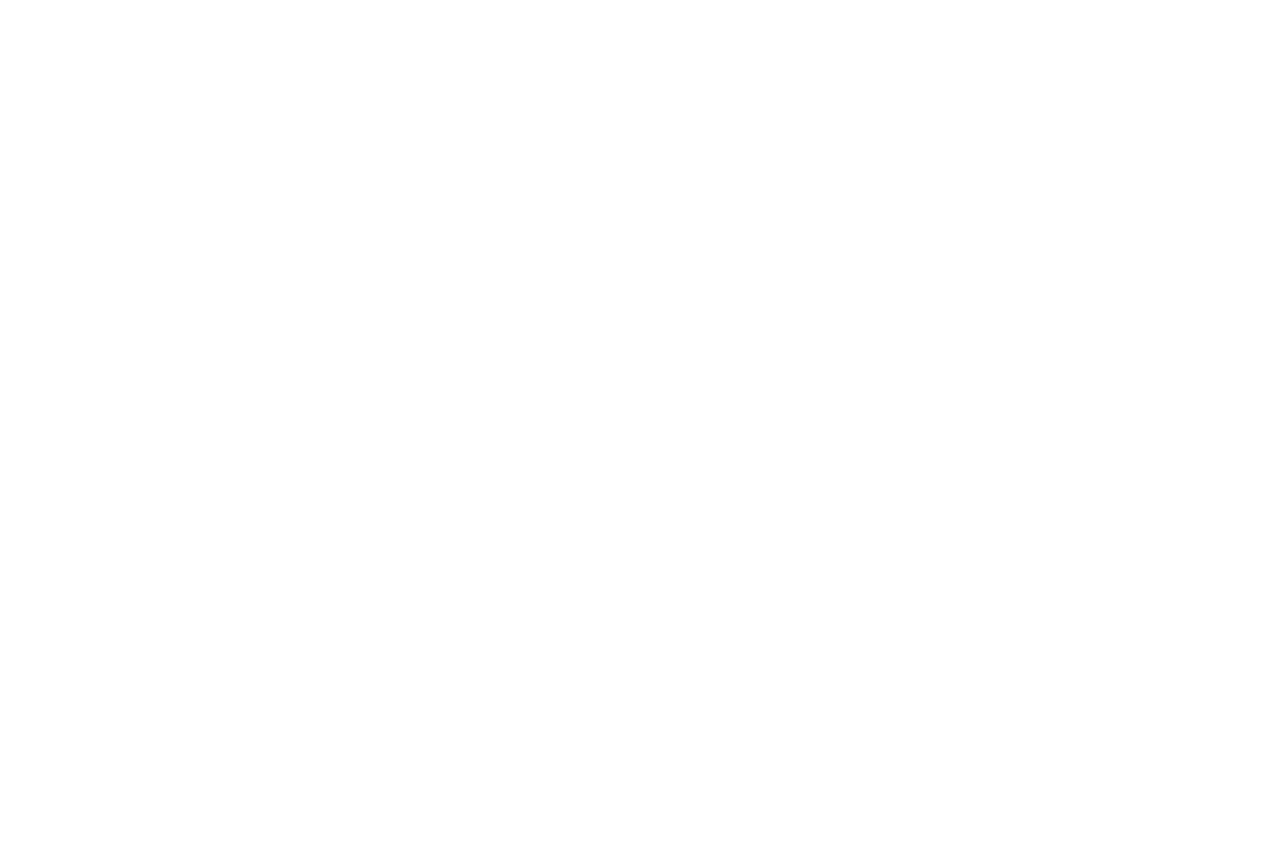
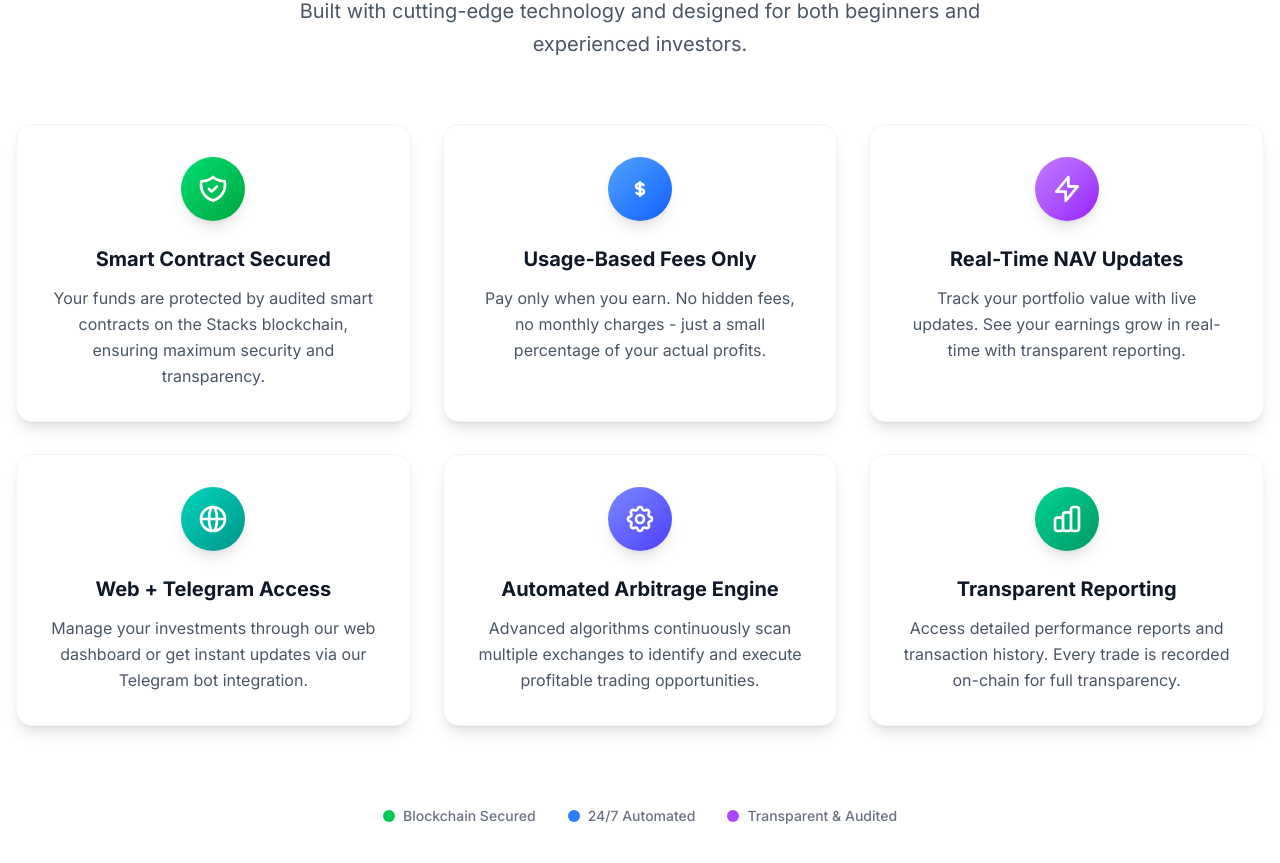
Before and after one commit to Mcsavvy/poolmind, a Next.js app in the folder platform/: page / in a window 1280 px wide. Shown: the part 1877-2740 px from the top of the page. Before the commit the page ends 1720 px from the top, so only its background shows below. Built offline with nearby package versions, Linux system fonts and the light colour scheme.

Commit message:
feat: Add Features Grid section to showcase platform benefits and enhance user engagement

```diff
--- a/platform/app/page.tsx
+++ b/platform/app/page.tsx
@@ -1,11 +1,14 @@
+
 import HeroSection from '@/components/hero-section';
 import HowItWorksSection from '@/components/how-it-works-section';
+import FeaturesGridSection from '@/components/features-grid-section';
 
 export default function Home() {
   return (
     <div className="min-h-screen">
       <HeroSection />
       <HowItWorksSection />
+      <FeaturesGridSection />
     </div>
   );
 }
--- /dev/null
+++ b/platform/components/features-grid-section.tsx
@@ -0,0 +1,169 @@
+'use client';
+
+/**
+ * Feature icon components with circular backgrounds
+ */
+const SmartContractIcon = () => (
+  <div className="w-16 h-16 bg-gradient-to-br from-green-400 to-green-600 rounded-full flex items-center justify-center shadow-lg">
+    <svg className="w-8 h-8 text-white" fill="none" stroke="currentColor" viewBox="0 0 24 24">
+      <path strokeLinecap="round" strokeLinejoin="round" strokeWidth={2} d="M9 12l2 2 4-4m5.618-4.016A11.955 11.955 0 0112 2.944a11.955 11.955 0 01-8.618 3.04A12.02 12.02 0 003 9c0 5.591 3.824 10.29 9 11.622 5.176-1.332 9-6.03 9-11.622 0-1.042-.133-2.052-.382-3.016z" />
+    </svg>
+  </div>
+);
+
+const UsageFeesIcon = () => (
+  <div className="w-16 h-16 bg-gradient-to-br from-blue-400 to-blue-600 rounded-full flex items-center justify-center shadow-lg">
+    <svg className="w-8 h-8 text-white" fill="none" stroke="currentColor" viewBox="0 0 24 24">
+      <path strokeLinecap="round" strokeLinejoin="round" strokeWidth={2} d="M12 8c-1.657 0-3 .895-3 2s1.343 2 3 2 3 .895 3 2-1.343 2-3 2m0-8c1.11 0 2.08.402 2.599 1M12 8V7m0 1v8m0 0v1m0-1c-1.11 0-2.08-.402-2.599-1" />
+    </svg>
+  </div>
+);
+
+const RealTimeIcon = () => (
+  <div className="w-16 h-16 bg-gradient-to-br from-purple-400 to-purple-600 rounded-full flex items-center justify-center shadow-lg">
+    <svg className="w-8 h-8 text-white" fill="none" stroke="currentColor" viewBox="0 0 24 24">
+      <path strokeLinecap="round" strokeLinejoin="round" strokeWidth={2} d="M13 10V3L4 14h7v7l9-11h-7z" />
+    </svg>
+  </div>
+);
+
+const WebTelegramIcon = () => (
+  <div className="w-16 h-16 bg-gradient-to-br from-teal-400 to-teal-600 rounded-full flex items-center justify-center shadow-lg">
+    <svg className="w-8 h-8 text-white" fill="none" stroke="currentColor" viewBox="0 0 24 24">
+      <path strokeLinecap="round" strokeLinejoin="round" strokeWidth={2} d="M21 12a9 9 0 01-9 9m9-9a9 9 0 00-9-9m9 9H3m9 9a9 9 0 01-9-9m9 9c1.657 0 3-4.03 3-9s-1.343-9-3-9m0 18c-1.657 0-3-4.03-3-9s1.343-9 3-9m-9 9a9 9 0 019-9" />
+    </svg>
+  </div>
+);
+
+const AutomatedEngineIcon = () => (
+  <div className="w-16 h-16 bg-gradient-to-br from-indigo-400 to-indigo-600 rounded-full flex items-center justify-center shadow-lg">
+    <svg className="w-8 h-8 text-white" fill="none" stroke="currentColor" viewBox="0 0 24 24">
+      <path strokeLinecap="round" strokeLinejoin="round" strokeWidth={2} d="M10.325 4.317c.426-1.756 2.924-1.756 3.35 0a1.724 1.724 0 002.573 1.066c1.543-.94 3.31.826 2.37 2.37a1.724 1.724 0 001.065 2.572c1.756.426 1.756 2.924 0 3.35a1.724 1.724 0 00-1.066 2.573c.94 1.543-.826 3.31-2.37 2.37a1.724 1.724 0 00-2.572 1.065c-.426 1.756-2.924 1.756-3.35 0a1.724 1.724 0 00-2.573-1.066c-1.543.94-3.31-.826-2.37-2.37a1.724 1.724 0 00-1.065-2.572c-1.756-.426-1.756-2.924 0-3.35a1.724 1.724 0 001.066-2.573c-.94-1.543.826-3.31 2.37-2.37.996.608 2.296.07 2.572-1.065z" />
+      <path strokeLinecap="round" strokeLinejoin="round" strokeWidth={2} d="M15 12a3 3 0 11-6 0 3 3 0 016 0z" />
+    </svg>
+  </div>
+);
+
+const TransparentReportsIcon = () => (
+  <div className="w-16 h-16 bg-gradient-to-br from-emerald-400 to-emerald-600 rounded-full flex items-center justify-center shadow-lg">
+    <svg className="w-8 h-8 text-white" fill="none" stroke="currentColor" viewBox="0 0 24 24">
+      <path strokeLinecap="round" strokeLinejoin="round" strokeWidth={2} d="M9 19v-6a2 2 0 00-2-2H5a2 2 0 00-2 2v6a2 2 0 002 2h2a2 2 0 002-2zm0 0V9a2 2 0 012-2h2a2 2 0 012 2v10m-6 0a2 2 0 002 2h2a2 2 0 002-2m0 0V5a2 2 0 012-2h2a2 2 0 012 2v14a2 2 0 01-2 2h-2a2 2 0 01-2-2z" />
+    </svg>
+  </div>
+);
+
+/**
+ * Individual feature card component
+ */
+const FeatureCard = ({
+  icon,
+  title,
+  description
+}: {
+  icon: React.ReactNode;
+  title: string;
+  description: string;
+}) => (
+  <div className="group bg-white rounded-2xl p-8 shadow-lg hover:shadow-xl transition-all duration-300 transform hover:-translate-y-1 border border-gray-100">
+    {/* Icon */}
+    <div className="flex justify-center mb-6">
+      <div className="transform group-hover:scale-110 transition-transform duration-300">
+        {icon}
+      </div>
+    </div>
+
+    {/* Content */}
+    <div className="text-center">
+      <h3 className="text-xl font-bold text-gray-900 mb-3 group-hover:text-blue-600 transition-colors duration-300">
+        {title}
+      </h3>
+      <p className="text-gray-600 leading-relaxed">
+        {description}
+      </p>
+    </div>
+  </div>
+);
+
+/**
+ * Main Features Grid section component
+ */
+export default function FeaturesGridSection() {
+  const features = [
+    {
+      icon: <SmartContractIcon />,
+      title: "Smart Contract Secured",
+      description: "Your funds are protected by audited smart contracts on the Stacks blockchain, ensuring maximum security and transparency."
+    },
+    {
+      icon: <UsageFeesIcon />,
+      title: "Usage-Based Fees Only",
+      description: "Pay only when you earn. No hidden fees, no monthly charges - just a small percentage of your actual profits."
+    },
+    {
+      icon: <RealTimeIcon />,
+      title: "Real-Time NAV Updates",
+      description: "Track your portfolio value with live updates. See your earnings grow in real-time with transparent reporting."
+    },
+    {
+      icon: <WebTelegramIcon />,
+      title: "Web + Telegram Access",
+      description: "Manage your investments through our web dashboard or get instant updates via our Telegram bot integration."
+    },
+    {
+      icon: <AutomatedEngineIcon />,
+      title: "Automated Arbitrage Engine",
+      description: "Advanced algorithms continuously scan multiple exchanges to identify and execute profitable trading opportunities."
+    },
+    {
+      icon: <TransparentReportsIcon />,
+      title: "Transparent Reporting",
+      description: "Access detailed performance reports and transaction history. Every trade is recorded on-chain for full transparency."
+    }
+  ];
+
+  return (
+    <section className="py-20 bg-white">
+      <div className="container mx-auto px-4">
+        {/* Section header */}
+        <div className="text-center mb-16">
+          <h2 className="text-4xl md:text-5xl font-bold text-gray-900 mb-6">
+            Why Choose PoolMind?
+          </h2>
+          <p className="text-xl text-gray-600 max-w-3xl mx-auto leading-relaxed">
+            Built with cutting-edge technology and designed for both beginners and experienced investors.
+          </p>
+        </div>
+
+        {/* Features grid */}
+        <div className="grid grid-cols-1 md:grid-cols-2 lg:grid-cols-3 gap-8 max-w-7xl mx-auto">
+          {features.map((feature, index) => (
+            <FeatureCard
+              key={index}
+              icon={feature.icon}
+              title={feature.title}
+              description={feature.description}
+            />
+          ))}
+        </div>
+
+        {/* Bottom section with trust indicators */}
+        <div className="mt-20 text-center">
+          <div className="flex flex-wrap items-center justify-center gap-8 text-gray-500">
+            <div className="flex items-center space-x-2">
+              <div className="w-3 h-3 bg-green-500 rounded-full"></div>
+              <span className="text-sm font-medium">Blockchain Secured</span>
+            </div>
+            <div className="flex items-center space-x-2">
+              <div className="w-3 h-3 bg-blue-500 rounded-full"></div>
+              <span className="text-sm font-medium">24/7 Automated</span>
+            </div>
+            <div className="flex items-center space-x-2">
+              <div className="w-3 h-3 bg-purple-500 rounded-full"></div>
+              <span className="text-sm font-medium">Transparent & Audited</span>
+            </div>
+          </div>
+        </div>
+      </div>
+    </section>
+  );
+}
```
